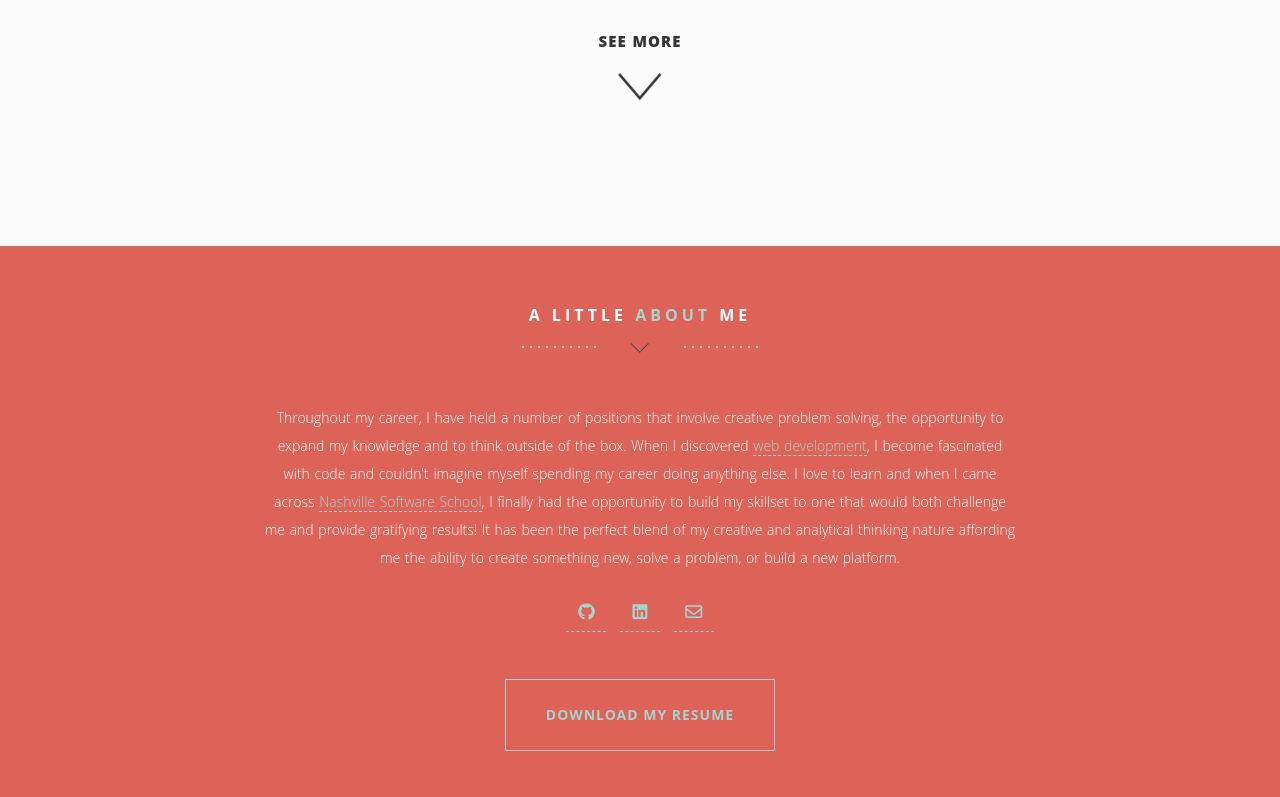
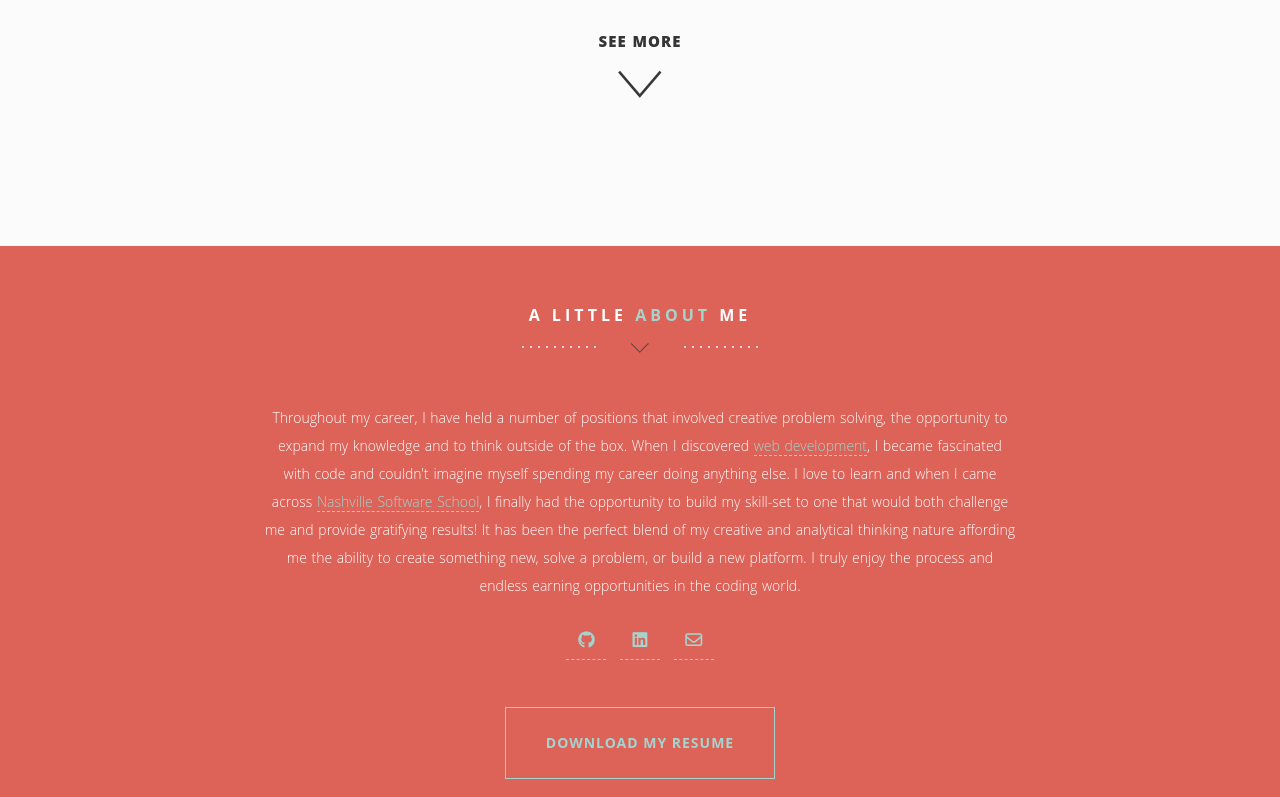
Before and after one commit to kgalleg/karla-gallegos-portfolio, a plain HTML site: page index.html in a window 1280 px wide. Shown: the part 627-1424 px from the top of the page. Drawn offline with nearby package versions, Linux system fonts and the light colour scheme; some packages are replaced by stand-ins of ours.

Commit message:
changed resume pdf and edited about me

```diff
--- a/index.html
+++ b/index.html
@@ -112,7 +112,7 @@
               <div class="col-md-8 col-md-offset-2 wp1">
                 <h1 class="arrow">A little <span>about</span> me</h1><!-- Headline -->
 				<!-- about / welcome text -->
-                <p>Throughout my career, I have held a number of positions that involve creative problem solving, the opportunity to expand my knowledge and to think outside of the box. When I discovered <a href="index.html#portfolio">web development</a>, I become fascinated with code and couldn't imagine myself spending my career doing anything else. I love to learn and when I came across <a href="www.nashvillesoftwareschool.com">Nashville Software School</a>, I finally had the opportunity to build my skillset to one that would both challenge me and provide gratifying results! It has been the perfect blend of my creative and analytical thinking nature affording me the ability to create something new, solve a problem, or build a new platform.</p>
+                <p>Throughout my career, I have held a number of positions that involved creative problem solving, the opportunity to expand my knowledge and to think outside of the box. When I discovered <a href="index.html#portfolio">web development</a>, I became fascinated with code and couldn't imagine myself spending my career doing anything else. I love to learn and when I came across <a href="www.nashvillesoftwareschool.com">Nashville Software School</a>, I finally had the opportunity to build my skill-set to one that would both challenge me and provide gratifying results! It has been the perfect blend of my creative and analytical thinking nature affording me the ability to create something new, solve a problem, or build a new platform. I truly enjoy the process and endless earning opportunities in the coding world.</p>
               </div>
             </div>
           </div>
```
Also changed, not shown: 2 other files.
